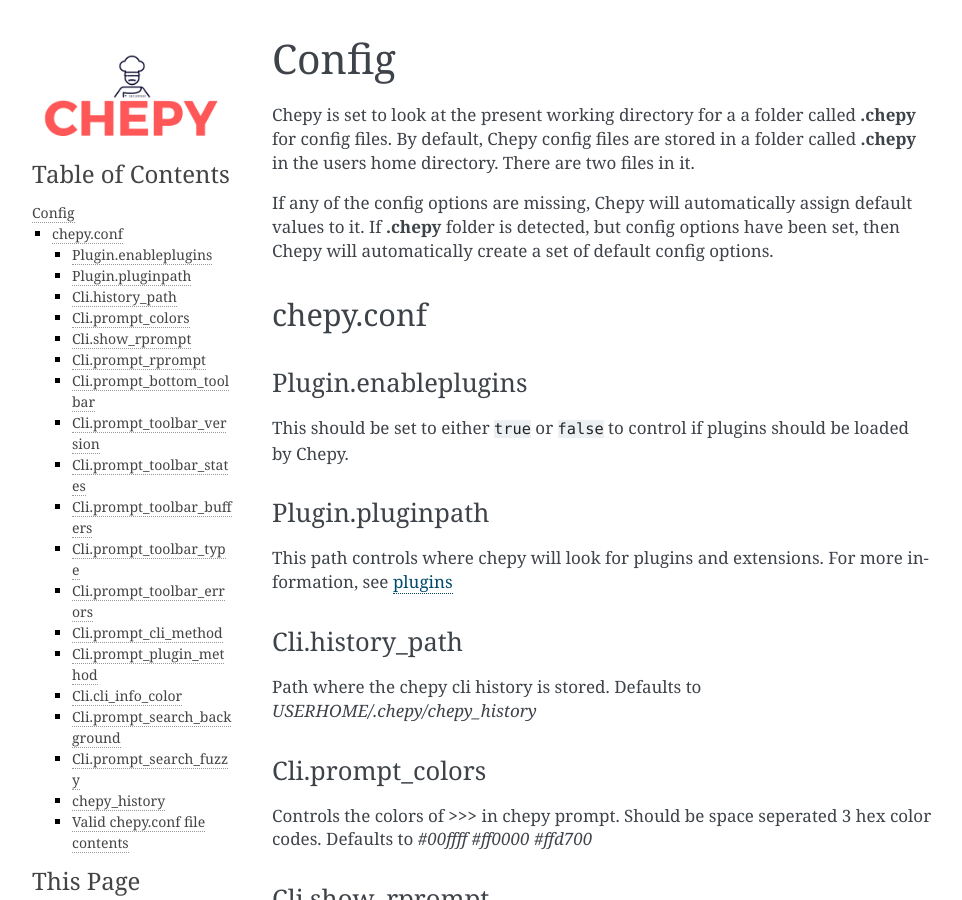
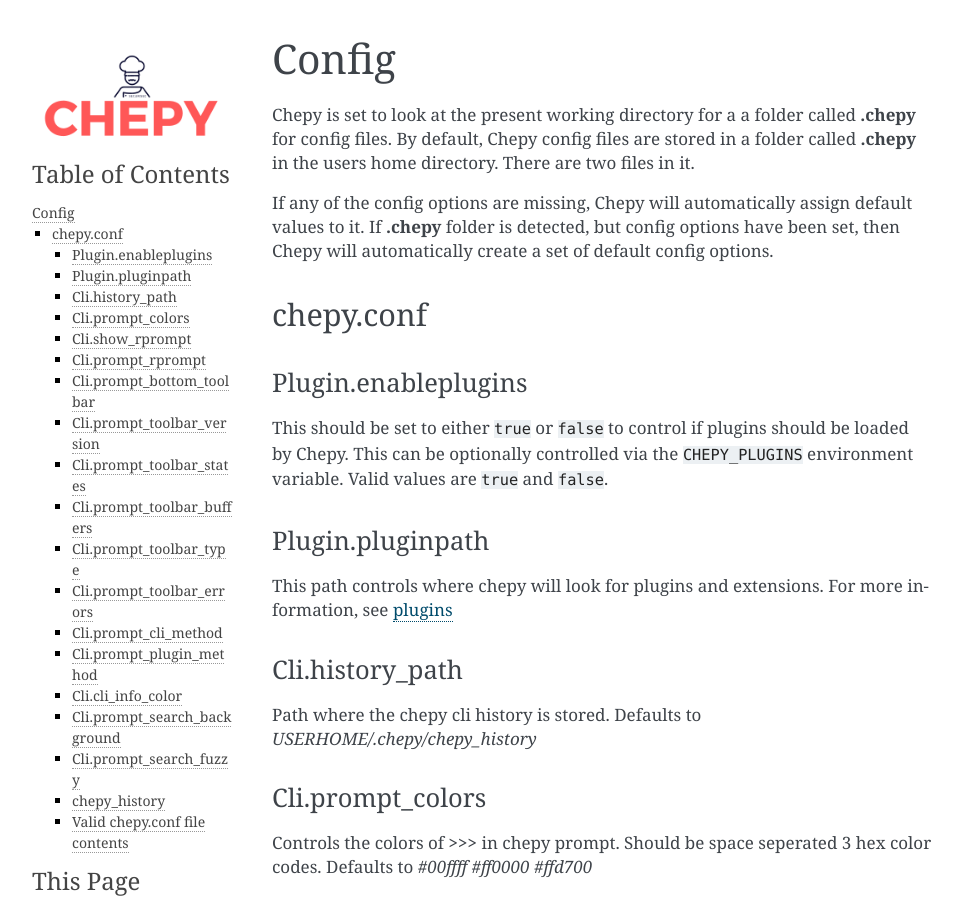
Before and after one commit to securisec/chepy, a Sphinx documentation site: the page built from docs/config.md, in a window 1280 px wide and 900 px high. Shown: the whole window, without its empty margins (148-1110 px from the left). Built offline with Sphinx 7.4.7, drawn with Linux system fonts in a browser that asks for light colours.

Commit message:
🗓 Nov 22, 2024 9:20:26 PM
🐙 update docs to reflect new changes to from_base65. References #35
✨ use CHEPY_PLUGINS envar to enable or disable plugins

```diff
--- a/docs/config.md
+++ b/docs/config.md
@@ -6,7 +6,7 @@
 
 ## chepy.conf
 ### Plugin.enableplugins
-This should be set to either `true` or `false` to control if plugins should be loaded by Chepy.
+This should be set to either `true` or `false` to control if plugins should be loaded by Chepy. This can be optionally controlled via the `CHEPY_PLUGINS` environment variable. Valid values are `true` and `false`.
 ### Plugin.pluginpath
 This path controls where chepy will look for plugins and extensions. For more information, see [plugins](/plugins)
 
```
Also changed, not shown: docs/examples.md (+1 -1 lines), 2 other files.
